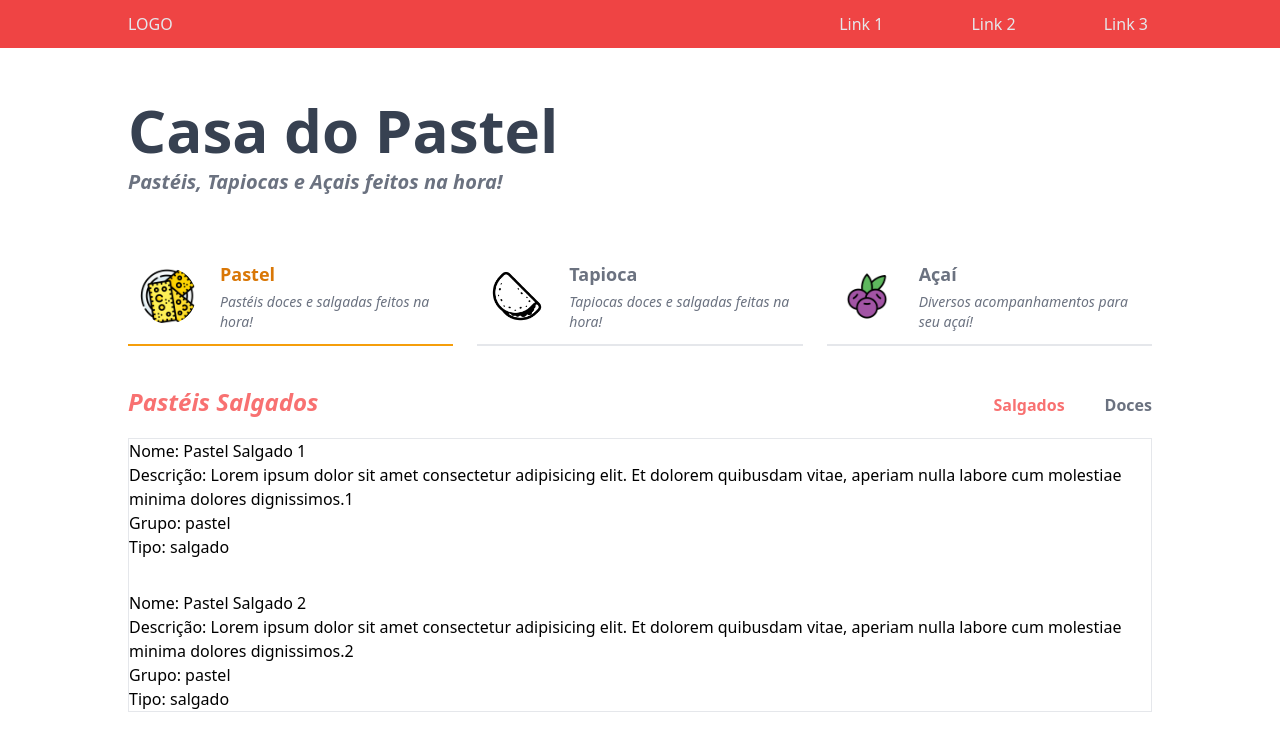
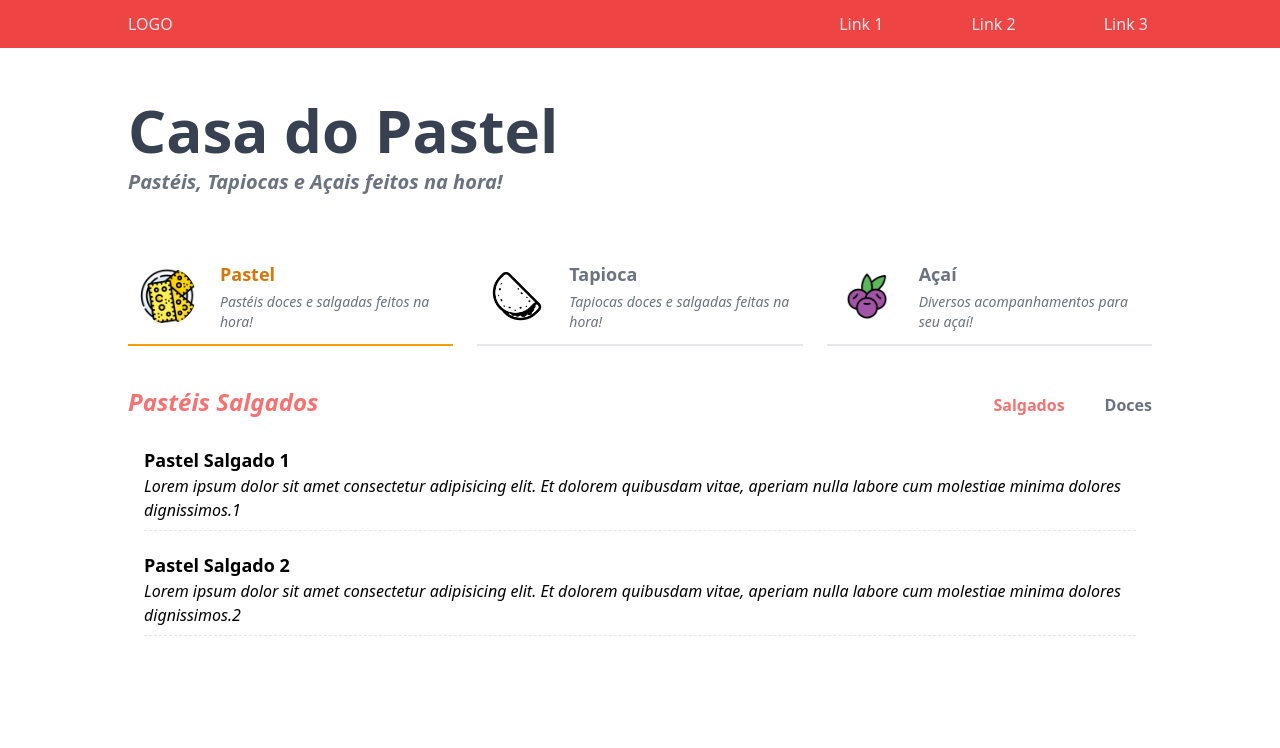
Before and after one commit to victorlabussiere/casa_do_pastel, an Angular app: page / in a window 1280 px wide. Shown: the top 748 px of the page. Built offline with nearby package versions, Linux system fonts and the light colour scheme.

Commit message:
plates menu initil layout

```diff
--- a/src/app/components/menu/menu.component.html
+++ b/src/app/components/menu/menu.component.html
@@ -26,33 +26,21 @@
   </nav>
 </header>
 
-<ul
-  *ngIf="plates && groupFilter == 'pastel'"
-  class="flex flex-col gap-8 border"
->
-  <li *ngFor="let plate of pastelList" class="rounded">
-    <p>Nome: {{ plate.title }}</p>
-    <p>Descrição: {{ plate.description }}</p>
-    <p>Grupo: {{ plate.category.group }}</p>
-    <p>Tipo: {{ plate.category.kind }}</p>
+<ul *ngIf="plates && groupFilter == 'pastel'">
+  <li *ngFor="let plate of pastelList">
+    <h4>{{ plate.title }}</h4>
+    <p>{{ plate.description }}</p>
   </li>
 </ul>
-<ul
-  *ngIf="plates && groupFilter == 'tapioca'"
-  class="flex flex-col gap-8 border"
->
-  <li *ngFor="let plate of tapiocaList" class="rounded">
-    <p>Nome: {{ plate.title }}</p>
-    <p>Descrição: {{ plate.description }}</p>
-    <p>Grupo: {{ plate.category.group }}</p>
-    <p>Tipo: {{ plate.category.kind }}</p>
+<ul *ngIf="plates && groupFilter == 'tapioca'">
+  <li *ngFor="let plate of tapiocaList">
+    <h4>{{ plate.title }}</h4>
+    <p>{{ plate.description }}</p>
   </li>
 </ul>
-<ul *ngIf="plates && groupFilter == 'acai'" class="flex flex-col gap-8 border">
-  <li *ngFor="let plate of acaiList" class="rounded">
-    <p>Nome: {{ plate.title }}</p>
-    <p>Descrição: {{ plate.description }}</p>
-    <p>Grupo: {{ plate.category.group }}</p>
-    <p>Tipo: {{ plate.category.kind }}</p>
+<ul *ngIf="plates && groupFilter == 'acai'">
+  <li *ngFor="let plate of acaiList">
+    <h4>{{ plate.title }}</h4>
+    <p>{{ plate.description }}</p>
   </li>
 </ul>
--- a/src/styles.css
+++ b/src/styles.css
@@ -50,6 +50,10 @@
 
   h3 {
     @apply font-semibold text-2xl;
+  }
+
+  h4 {
+    @apply font-semibold text-lg;
   }
   .topbar {
     @apply absolute top-0 left-0 w-screen px-32;
@@ -115,3 +119,28 @@
     @apply italic text-sm text-gray-500;
   }
 }
+
+/* PLATES MENU*/
+@layer components {
+  app-menu > ul {
+    @apply flex flex-col gap-3;
+  }
+
+  app-menu > ul > li {
+    @apply flex flex-col items-start border-b border-dashed mx-4 py-2;
+  }
+  app-menu > ul > li:hover {
+    @apply swingLeft;
+  }
+
+  app-menu > ul > li > h4 {
+    @apply font-semibold;
+  }
+  app-menu > ul > li > p {
+    @apply font-thin italic;
+  }
+  app-menu > ul > li:hover > h4,
+  app-menu > ul > li:hover > p {
+    @apply text-gray-400;
+  }
+}
```
